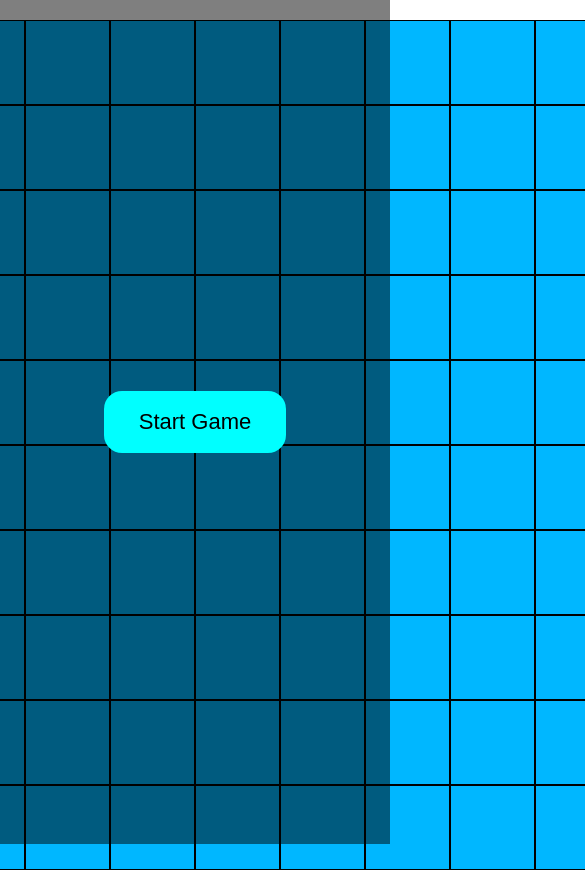
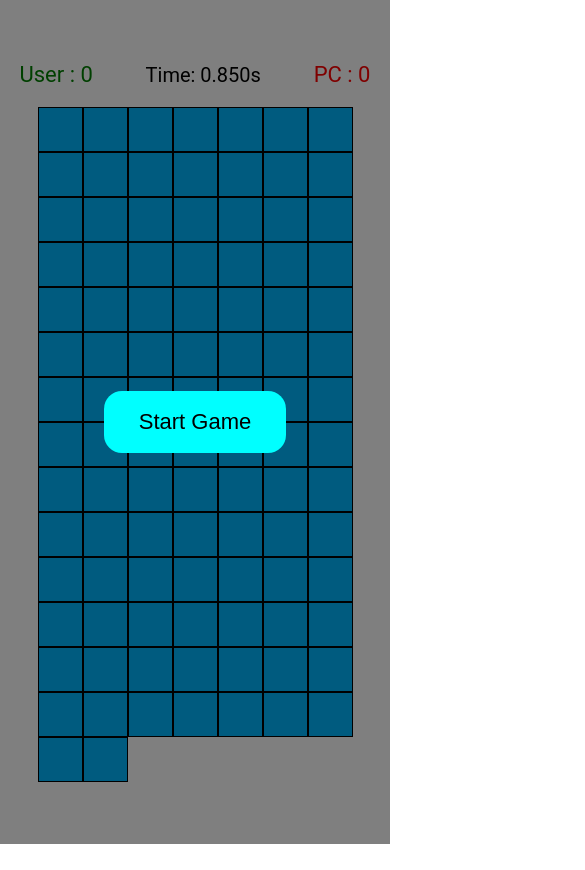
Before and after one commit to Macsim6969/game, an Angular app: page /game in a window 390 px wide. Shown: the top 870 px of the page, 585 px wide, since content can reach past the window. After the commit the page ends 844 px from the top, so only its background shows below. Built offline with nearby package versions, Linux system fonts and the light colour scheme.

Commit message:
fix style for game

```diff
--- a/src/app/modules/home/@shared/components/finish-popup/finish-popup.component.scss
+++ b/src/app/modules/home/@shared/components/finish-popup/finish-popup.component.scss
@@ -10,17 +10,20 @@
   justify-content: center;
 
   .content {
-    padding: 18px 35px;
+    padding: 20px 35px;
     background-color: rgb(255, 255, 255);
     border-radius: 18px;
-    width: 350px;
-    height: 450px;
-
+    max-width: 300px;
+    width: 100%;
     display: flex;
     flex-direction: column;
     align-items: center;
     justify-content: flex-start;
     gap: 15px;
+
+    @media (max-width: 390px) {
+      width: 90%;
+    }
 
     .contnet_header {
       font-weight: 700;
@@ -30,6 +33,22 @@
     p {
       font-size: 2.2rem;
     }
+
+    button {
+      border: none;
+      outline: none;
+      padding: 18px 35px;
+      background-color: aqua;
+      border-radius: 18px;
+      font-size: 2.2rem;
+      cursor: pointer;
+
+      &:hover {
+        background-color: rgb(0, 182, 182);
+        transition: all 0.5s ease;
+      }
+
+    }
   }
 
 }
--- a/src/app/modules/home/home.component.html
+++ b/src/app/modules/home/home.component.html
@@ -1,8 +1,8 @@
 <section class="home">
   <div class="header">
-    <p>User : {{playerScore}}</p>
+    <p class="user">User : {{playerScore}}</p>
     <div class="time">Time: {{ getFormattedRemainingTime() }}s</div>
-    <p>PC : {{computerScore}}</p>
+    <p class="pc">PC : {{computerScore}}</p>
   </div>
   <div class="main" >
     <button class="block" #array *ngFor="let item of countBlockArray" (click)="click($event)"></button>
--- a/src/app/modules/home/home.component.scss
+++ b/src/app/modules/home/home.component.scss
@@ -9,6 +9,10 @@
   flex-direction: column;
   gap: 20px;
 
+  @media (max-width: 1440px) {
+    width: 90%;
+  }
+
   .header {
     display: flex;
     flex-direction: row;
@@ -16,6 +20,14 @@
     justify-content: space-between;
     width: 100%;
     max-width: 720px;
+
+    .user {
+      color: green;
+    }
+
+    .pc {
+      color: red;
+    }
 
     p {
       font-size: 2.2rem;
@@ -31,6 +43,13 @@
     grid-template-columns: repeat(10, 85px);
     justify-content: center;
 
+    @media (max-width: 920px) {
+      grid-template-columns: repeat(10, 45px);
+    }
+
+    @media (max-width: 460px) {
+      grid-template-columns: repeat(7, 45px);
+    }
 
     .block {
       background-color: rgb(0, 183, 255);
@@ -39,16 +58,23 @@
       border: 1px solid black;
       outline: none;
 
+      @media (max-width: 920px) {
+        height: 45px;
+      }
+
       &.random-class {
         background-color: yellow;
         cursor: pointer;
       }
+
       &.green {
-        background-color: green; /* Цвет при успешном клике */
+        background-color: green;
+        /* Цвет при успешном клике */
       }
 
       &.red {
-        background-color: red; /* Цвет при неуспешном клике */
+        background-color: red;
+        /* Цвет при неуспешном клике */
       }
     }
   }
--- a/src/app/modules/home/home.component.ts
+++ b/src/app/modules/home/home.component.ts
@@ -16,7 +16,7 @@ export class HomeComponent implements OnInit, OnDestroy {
   public countBlockArray: number[];
   public isOpenPopup: boolean;
   public isFinishPopup: boolean;
-  public timeToClick: number = 250; // Таймер на клик 3 секунды
+  public timeToClick: number = 850; // Таймер на клик 3 секунды
   public remainingTime: number = this.timeToClick; // Остаток времени
   public playerScore: number = 0;
   public computerScore: number = 0;
```
